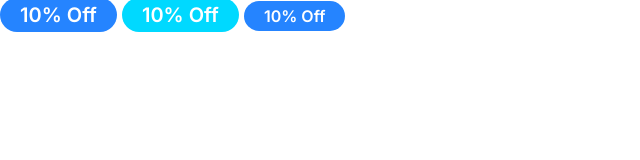
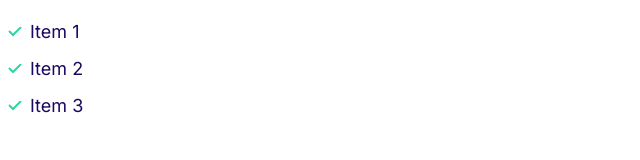
Before and after one commit to AkhilaKolluru98/moshify, a plain HTML site: page index.html in a window 1280 px wide. Shown: the whole page, without its empty margins (0-640 px from the left). Drawn offline with Linux system fonts and the light colour scheme.

Commit message:
Build vertical and horizontal list and defined the styles.

```diff
--- a/css/styles.css
+++ b/css/styles.css
@@ -102,3 +102,32 @@ a{
     font-size: 1.2rem;
   }
 }
+/*Lists*/
+.list {
+  list-style: none;
+  padding-left: 0;
+  color:var(--color-headings);
+
+}
+.list--inline .list__item{
+  display: inline-block;  /*Because if its is only inline we could not apply margin*/
+  margin-right:2rem;
+  font-weight: bold;
+}
+
+.list--tick {
+  list-style-image: url(../images/tick.svg);
+  padding-left: 3rem;
+
+}
+
+.list--tick .list__item {
+  padding-left: 0.5rem;
+  margin-bottom: 1rem;
+}
+
+@media screen and (min-width:1064px){
+  .list--tick .list__item {
+    padding-left: 0rem;
+  }
+}
--- a/index.html
+++ b/index.html
@@ -12,9 +12,11 @@
     <link href="https://fonts.googleapis.com/css2?family=Inter:wght@400;600;700&display=swap" rel="stylesheet">
 </head>
 <body>
-    <span class="badge badge--primary">10% Off</span>
-    <span class="badge badge--secondary">10% Off</span>
-    <span class="badge badge--primary badge--small">10% Off</span>
+    <ul class="list list--tick">
+        <li class="list__item">Item 1</li>
+        <li class="list__item">Item 2</li>
+        <li class="list__item">Item 3</li>
+    </ul>
 
 
 
```
Also changed, not shown: components/lists.html (added, +5 -0 lines), images/tick.svg (added).
